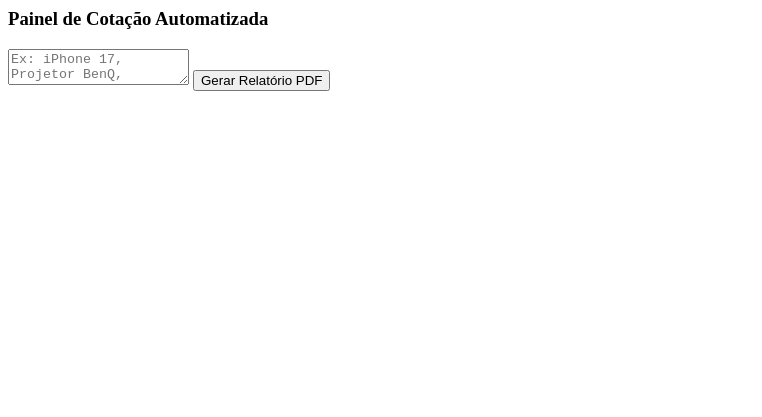
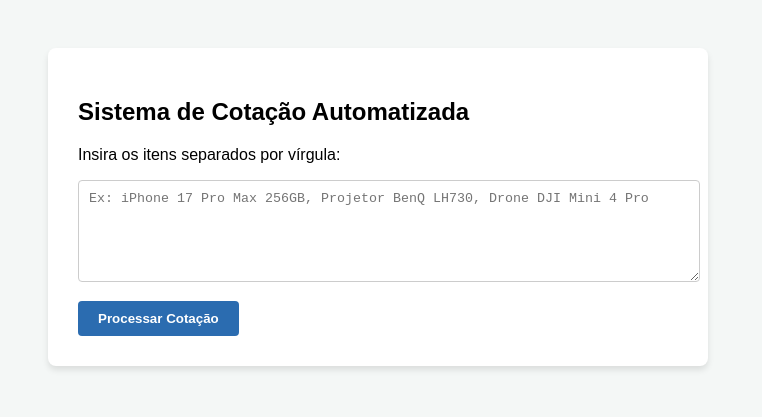
Before and after one commit to ascomifbaiano/cotacao, a plain HTML site: page index.html in a window 1280 px wide. Shown: the whole page, without its empty margins (0-762 px from the left). Drawn offline with Linux system fonts and the light colour scheme.

Commit message:
Update index.html

```diff
--- a/index.html
+++ b/index.html
@@ -1,46 +1,78 @@
-<div id="app">
-    <h3>Painel de Cotação Automatizada</h3>
-    <textarea id="itens" placeholder="Ex: iPhone 17, Projetor BenQ, MacBook M3"></textarea>
-    <button id="btnGerar" onclick="dispararFluxo()">Gerar Relatório PDF</button>
+<!DOCTYPE html>
+<html lang="pt-BR">
+<head>
+    <meta charset="UTF-8">
+    <title>Painel de Cotação</title>
+    <style>
+        body { font-family: Arial, sans-serif; padding: 40px; background: #f4f7f6; }
+        .container { background: white; padding: 30px; border-radius: 8px; max-width: 600px; box-shadow: 0 4px 6px rgba(0,0,0,0.1); }
+        textarea { width: 100%; height: 80px; padding: 10px; margin-bottom: 15px; border: 1px solid #ccc; border-radius: 4px; }
+        button { background: #2b6cb0; color: white; border: none; padding: 10px 20px; cursor: pointer; border-radius: 4px; font-weight: bold; }
+        button:disabled { background: #a0aec0; cursor: not-allowed; }
+        .status { margin-top: 20px; padding: 15px; border-radius: 4px; display: none; }
+        .loading { background: #ebf8ff; color: #2b6cb0; border: 1px solid #90cdf4; }
+        .success { background: #f0fff4; color: #2f855a; border: 1px solid #9ae6b4; }
+    </style>
+</head>
+<body>
 
-    <div id="statusContainer" style="display:none;">
-        <div class="spinner"></div> <p id="statusTexto">Enviando solicitação ao GitHub Actions...</p>
-    </div>
+<div class="container">
+    <h2>Sistema de Cotação Automatizada</h2>
+    <p>Insira os itens separados por vírgula:</p>
+    <textarea id="itensInput" placeholder="Ex: iPhone 17 Pro Max 256GB, Projetor BenQ LH730, Drone DJI Mini 4 Pro"></textarea>
+    <button id="btnGerar" onclick="iniciarCotacao()">Processar Cotação</button>
 
-    <div id="resultado" style="display:none;">
-        <p>✅ Relatório Gerado com Sucesso!</p>
-        <a id="linkDownload" href="#" target="_blank">Baixar Relatório PDF</a>
+    <div id="statusMsg" class="status loading">⏳ Enviando requisição para o servidor...</div>
+    <div id="resultadoMsg" class="status success">
+        ✅ Relatório gerado! Vá até a aba <b>Actions</b> do GitHub para baixar o PDF.
+        <br><br>
+        <a id="linkActions" href="https://github.com/SEU_USUARIO/SEU_REPOSITORIO/actions" target="_blank" style="color: #2f855a; font-weight: bold;">Abrir GitHub Actions</a>
     </div>
 </div>
 
 <script>
-async function dispararFluxo() {
-    const itens = document.getElementById('itens').value;
-    const btn = document.getElementById('btnGerar');
-    const status = document.getElementById('statusContainer');
+    const GITHUB_USER = 'SEU_USUARIO';
+    const GITHUB_REPO = 'SEU_REPOSITORIO';
+    const GITHUB_PAT = 'SEU_GITHUB_PAT';
 
-    btn.disabled = true;
-    status.style.display = 'block';
+    async function iniciarCotacao() {
+        const itens = document.getElementById('itensInput').value;
+        if (!itens) return alert("Digite pelo menos um item!");
 
-    // 1. Dispara a Action
-    const response = await fetch('https://api.github.com/repos/SEU_USUARIO/SEU_REPOSITORIO/actions/workflows/cotador_automatico.yml/dispatches', {
-        method: 'POST',
-        headers: {
-            'Authorization': 'token GITHUB_PAT_AQUI',
-            'Accept': 'application/vnd.github.v3+json'
-        },
-        body: JSON.stringify({ ref: 'main', inputs: { itens: itens } })
-    });
+        document.getElementById('btnGerar').disabled = true;
+        document.getElementById('statusMsg').style.display = 'block';
+        document.getElementById('resultadoMsg').style.display = 'none';
 
-    if (response.ok) {
-        document.getElementById('statusTexto').innerText = "Processando cotação no servidor... Isso pode levar 1-2 minutos.";
-        monitorarExecucao();
+        const url = `https://api.github.com/repos/${GITHUB_USER}/${GITHUB_REPO}/actions/workflows/cotador.yml/dispatches`;
+
+        try {
+            const response = await fetch(url, {
+                method: 'POST',
+                headers: {
+                    'Authorization': `token ${GITHUB_PAT}`,
+                    'Accept': 'application/vnd.github.v3+json',
+                    'Content-Type': 'application/json'
+                },
+                body: JSON.stringify({
+                    ref: 'main',
+                    inputs: { itens: itens }
+                })
+            });
+
+            if (response.ok || response.status === 204) {
+                document.getElementById('statusMsg').style.display = 'none';
+                document.getElementById('resultadoMsg').style.display = 'block';
+            } else {
+                throw new Error('Falha na requisição');
+            }
+        } catch (error) {
+            alert("Erro ao conectar com o GitHub Actions. Verifique seu PAT e permissões.");
+            console.error(error);
+        } finally {
+            document.getElementById('btnGerar').disabled = false;
+        }
     }
-}
+</script>
 
-async function monitorarExecucao() {
-    // Aqui você faria um loop (setInterval) chamando a API de "runs"
-    // do GitHub para checar quando o status for 'completed'.
-    // Assim que completar, você libera o link do artefato para download.
-}
-</script>
+</body>
+</html>
```
